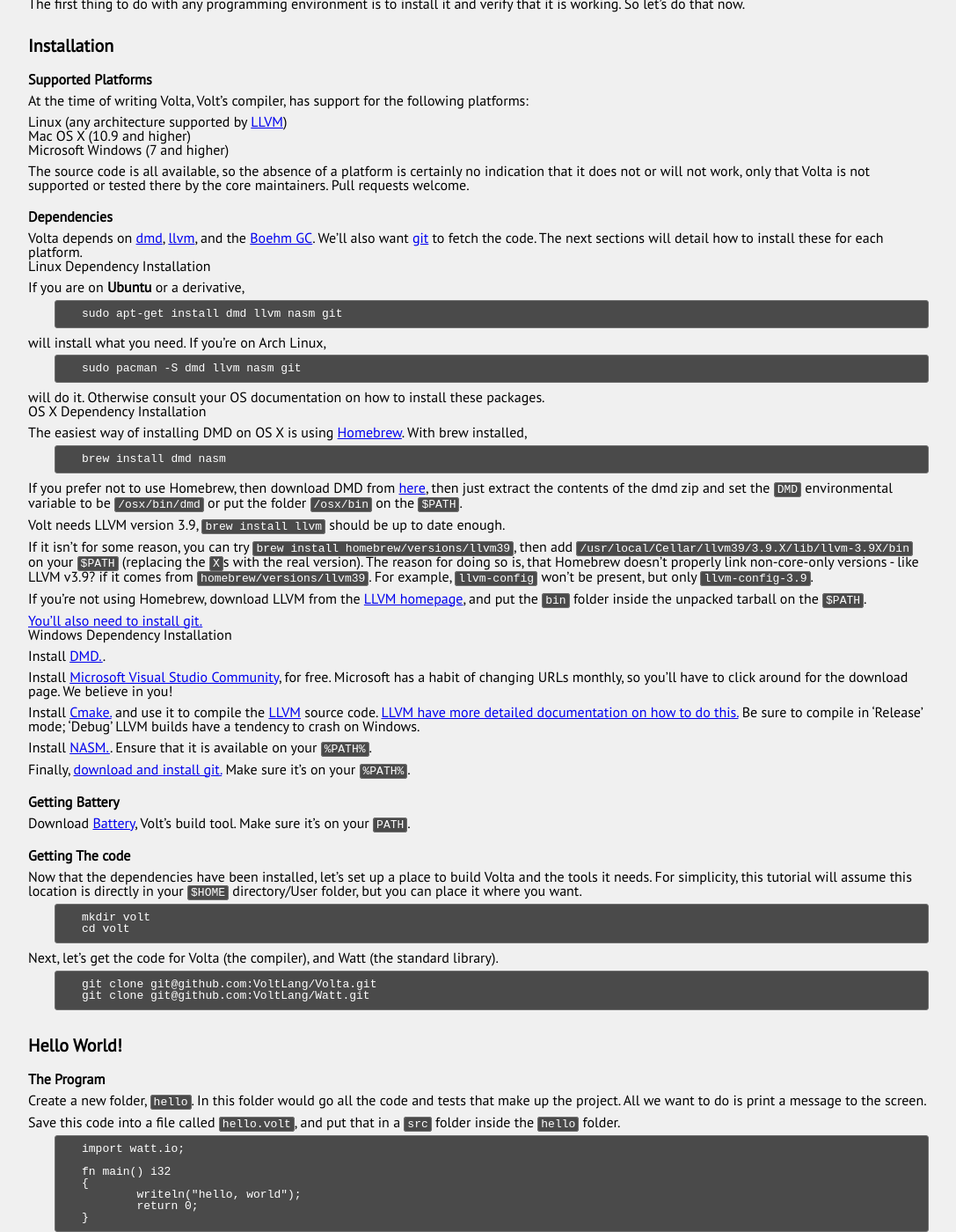
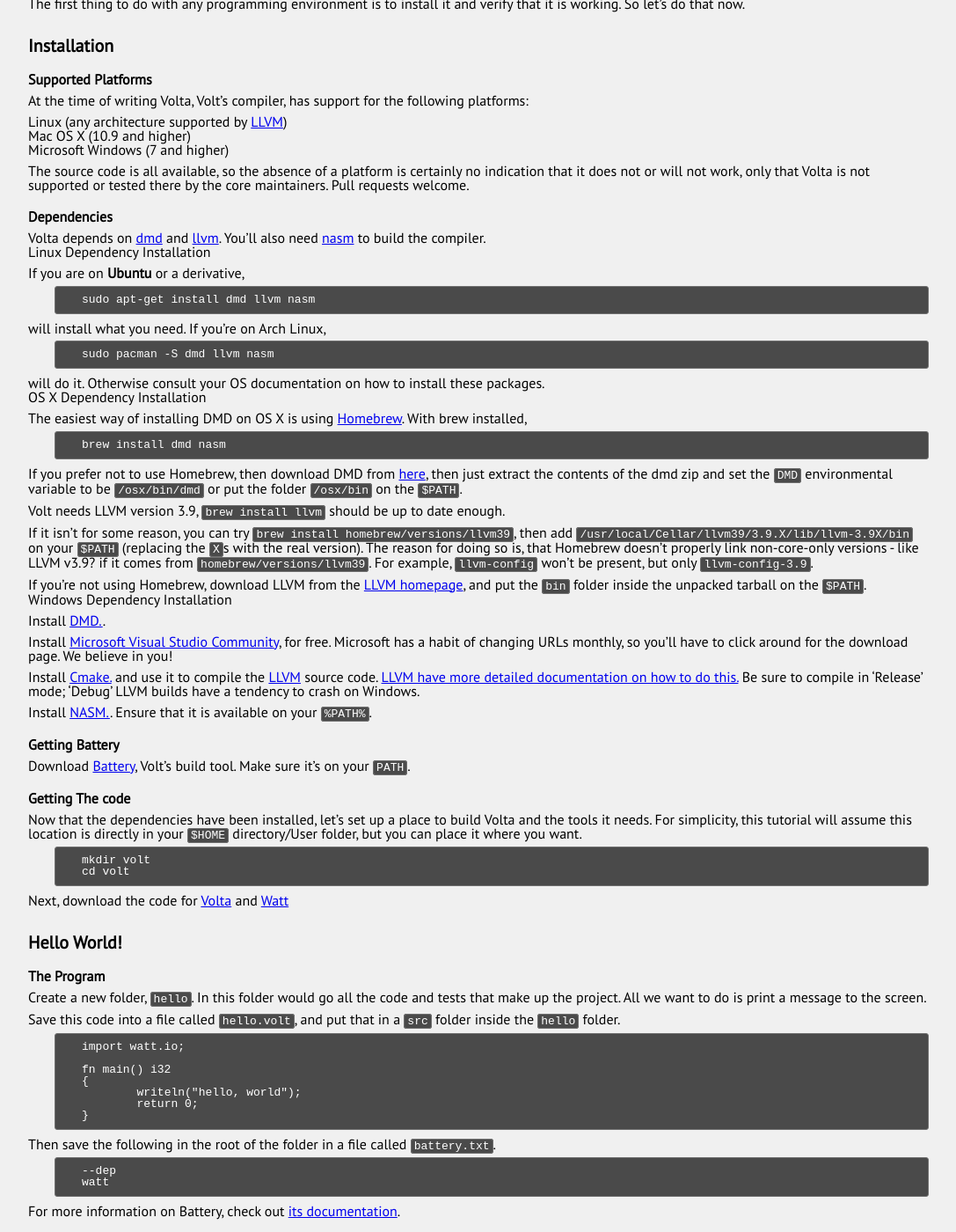
Before and after one commit to VoltLang/Website, a Jekyll site: the page built from doc/tvpl/c2-setup.md, in a window 1280 px wide and 1400 px high, scrolled down 222 px. Shown: the whole window at 88% size, without its empty margins (96-1183 px from the left). Built offline with Jekyll 4.4.1, drawn with Linux system fonts in a browser that asks for light colours.

Commit message:
tvpl: Remove git instructions, add links to archive zips, update dep sections.

```diff
--- a/doc/tvpl/c2-setup.md
+++ b/doc/tvpl/c2-setup.md
@@ -20,17 +20,17 @@
 
 ### Dependencies
 
-*Volta* depends on [dmd](dlang.org), [llvm](llvm.org), and the [Boehm GC](http://www.hboehm.info/gc/). We'll also want [git](git-scm.com) to fetch the code. The next sections will detail how to install these for each platform.
+*Volta* depends on [dmd](dlang.org) and [llvm](llvm.org). You'll also need [nasm](nasm.us) to build the compiler.
 
 #### Linux Dependency Installation
 
 If you are on **Ubuntu** or a derivative,
 
-	sudo apt-get install dmd llvm nasm git
+	sudo apt-get install dmd llvm nasm
 
 will install what you need. If you're on *Arch Linux*,
 
-	sudo pacman -S dmd llvm nasm git
+	sudo pacman -S dmd llvm nasm
 
 will do it. Otherwise consult your OS documentation on how to install these packages.
 
@@ -48,8 +48,6 @@
 
 If you're not using Homebrew, download LLVM from the [LLVM homepage](llvm.org), and put the `bin` folder inside the unpacked tarball on the `$PATH`.
 
-[You'll also need to install git.](https://git-scm.com/download/mac)
-
 #### Windows Dependency Installation
 
 Install [DMD.](http://dlang.org/download.html).
@@ -59,8 +57,6 @@
 Install [Cmake.](https://cmake.org/) and use it to compile the [LLVM](llvm.org) source code. [LLVM have more detailed documentation on how to do this.](http://llvm.org/docs/CMake.html) Be sure to compile in 'Release' mode; 'Debug' LLVM builds have a tendency to crash on Windows.
 
 Install [NASM.](http://www.nasm.us/). Ensure that it is available on your `%PATH%`.
-
-Finally, [download and install git.](https://git-scm.com/download/win) Make sure it's on your `%PATH%`.
 
 ### Getting Battery
 
@@ -73,10 +69,7 @@
 	mkdir volt
 	cd volt
 
-Next, let's get the code for *Volta* (the compiler), and *Watt* (the standard library).
-
-	git clone git@github.com:VoltLang/Volta.git
-	git clone git@github.com:VoltLang/Watt.git
+Next, download the code for [Volta](https://github.com/VoltLang/Volta/archive/master.zip) and [Watt](https://github.com/VoltLang/Watt/archive/master.zip)
 
 ## Hello World!
 
```
